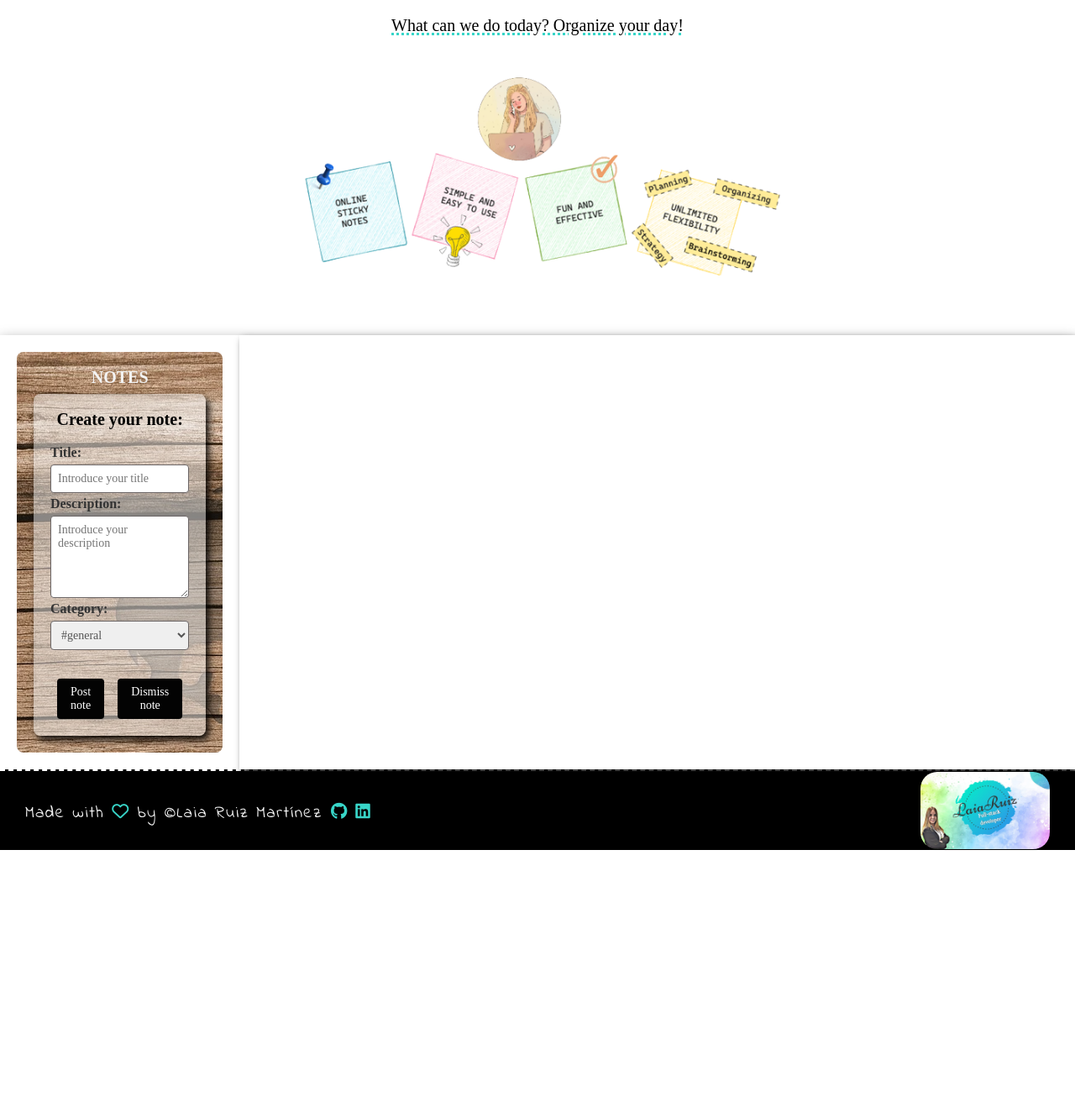
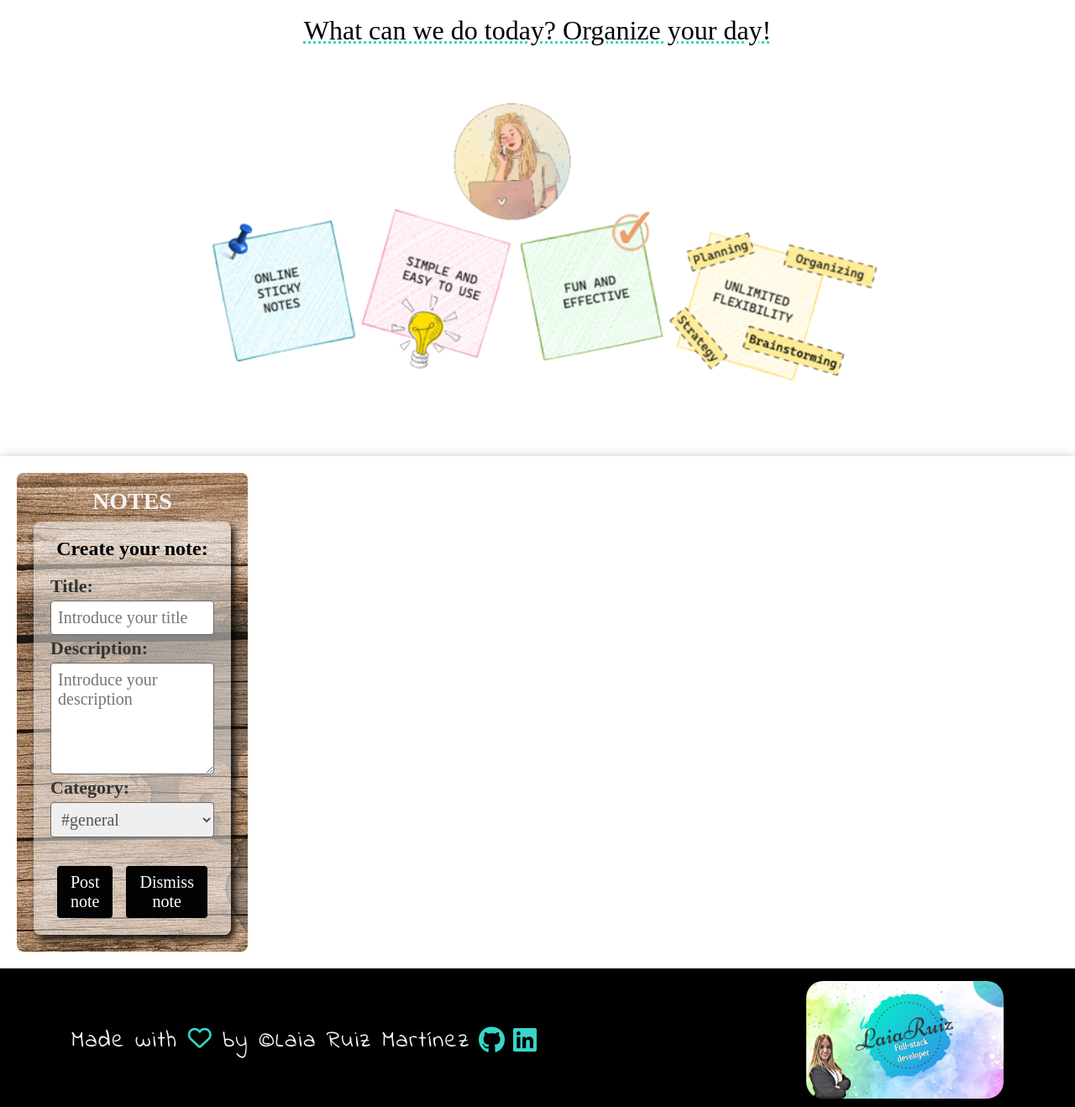
Before and after one commit to LaiaRuizM/create-notes, a React (Create React App) app: page / in a window 1280 px wide. Shown: the whole page at 84% size. Before the commit the page ends 1012 px from the top, so only its background shows below. Built offline with nearby package versions, Linux system fonts and the light colour scheme; a web font is replaced by a local one.

Commit message:
fix: posted notes and styles

```diff
--- a/src/styles/App.scss
+++ b/src/styles/App.scss
@@ -10,9 +10,21 @@
       font-family: "Shantell Sans", cursive;
       font-size: 20px;
       text-decoration: 3px rgb(56, 213, 200) dotted underline;
+      @media (min-width: 768px) {
+        font-size: 28px;
+      }
+      @media (min-width: 1024px) {
+        font-size: 32px;
+      }
     }
     &--image {
-      width: 50%;
+      width: 70%;
+      @media (min-width: 768px) {
+        width: 90%;
+      }
+      @media (min-width: 1024px) {
+        width: 70%;
+      }
     }
   }
 }
@@ -21,12 +33,10 @@
   box-shadow: 0 5px 15px rgba(0, 0, 0, 0.4);
   display: flex;
   flex-direction: column;
+  justify-content: center;
+  align-items: center;
   @media (min-width: 768px) {
     flex-direction: row;
     justify-content: space-between;
   }
 }
-
-.section {
-  background-color: aqua;
-}
--- a/src/styles/layouts/Aside.scss
+++ b/src/styles/layouts/Aside.scss
@@ -1,7 +1,6 @@
 .aside {
   background-image: url("../../images/woodboard.jpg");
   border-radius: 8px;
-  // box-shadow: 3px 4px 4px rgba(12, 12, 12, 0.9);
   padding: 20px;
   margin: 20px;
   width: 300px;
@@ -13,6 +12,12 @@
       font-weight: 900;
       text-align: center;
       text-transform: uppercase;
+      @media (min-width: 768px) {
+        font-size: 24px;
+      }
+      @media (min-width: 1024px) {
+        font-size: 28px;
+      }
     }
   }
 }
--- a/src/styles/layouts/Footer.scss
+++ b/src/styles/layouts/Footer.scss
@@ -1,16 +1,13 @@
 .footer {
-  //   position: fixed;
   background-color: black;
   display: flex;
   flex-direction: column;
-  justify-content: center;
   align-items: center;
-  border-top: 2px dashed white;
-  height: 12vh;
-  @media (min-width: 700px) {
+  @media (min-width: 768px) {
     flex-direction: row;
     justify-content: space-between;
-    padding: 0 30px;
+    padding: 0 35px;
+    // margin-top: 70px;
   }
   &__text {
     color: whitesmoke;
@@ -18,18 +15,41 @@
     font-family: "Indie Flower", cursive;
     letter-spacing: 1.5px;
     @media (min-width: 768px) {
-      font-size: 20px;
+      font-size: 24px;
+    }
+    @media (min-width: 1024px) {
+      font-size: 28px;
     }
   }
   &__logo {
     height: 70px;
     border-radius: 20px;
+    margin-bottom: 10px;
+    margin-top: 15px;
+    &:hover {
+      transform: scale(1.2);
+    }
     @media (min-width: 768px) {
-      height: 92px;
+      height: 120px;
+    }
+    @media (min-width: 1024px) {
+      height: 140px;
+      margin-right: 50px;
+      &:hover {
+        transform: scale(1.2);
+      }
     }
   }
   &__container {
     display: flex;
+    @media (min-width: 768px) {
+      flex-direction: column;
+      align-items: center;
+    }
+    @media (min-width: 1024px) {
+      flex-direction: row;
+      padding-left: 50px;
+    }
   }
 }
 .fa-brands {
@@ -40,7 +60,10 @@
     transform: scale(140%);
   }
   @media (min-width: 768px) {
-    font-size: 20px;
+    font-size: 24px;
+  }
+  @media (min-width: 1024px) {
+    font-size: 32px;
   }
 }
 
--- a/src/styles/layouts/NoteItem.scss
+++ b/src/styles/layouts/NoteItem.scss
@@ -20,16 +20,34 @@
         font-style: italic;
         font-size: 10px;
         text-align: right;
+        @media (min-width: 768px) {
+          font-size: 16px;
+        }
+        @media (min-width: 1024px) {
+          font-size: 16px;
+        }
       }
       h2 {
         margin-top: 5px;
         font-size: 16px;
         font-weight: bolder;
         padding-bottom: 10px;
+        @media (min-width: 768px) {
+          font-size: 20px;
+        }
+        @media (min-width: 1024px) {
+          font-size: 20px;
+        }
       }
       p {
         font-weight: lighter;
         font-size: 12px;
+        @media (min-width: 768px) {
+          font-size: 14px;
+        }
+        @media (min-width: 1024px) {
+          font-size: 16px;
+        }
       }
     }
     &__div {
--- a/src/styles/layouts/NoteList.scss
+++ b/src/styles/layouts/NoteList.scss
@@ -1,6 +1,5 @@
 .note__section {
   width: 100%;
-  box-shadow: 4px 5px 8px rgba(0, 0, 0, 0.9);
   &__list {
     overflow: hidden;
     padding: 3em;
@@ -24,11 +23,23 @@
   border-radius: 6px;
   cursor: grab;
   font-size: 14px;
+  @media (min-width: 768px) {
+    font-size: 18px;
+  }
+  @media (min-width: 1024px) {
+    font-size: 20px;
+  }
   &:hover {
     color: rgb(56, 38, 64);
     font-size: large;
     font-weight: bold;
     border: solid 1px rgb(105, 71, 105);
     border-radius: 80%;
+    @media (min-width: 768px) {
+      font-size: 20px;
+    }
+    @media (min-width: 1024px) {
+      font-size: 22px;
+    }
   }
 }
--- a/src/styles/layouts/PostedNote.scss
+++ b/src/styles/layouts/PostedNote.scss
@@ -17,6 +17,12 @@
       font-weight: 900;
       margin-bottom: 20px;
       color: #000000;
+      @media (min-width: 768px) {
+        font-size: 22px;
+      }
+      @media (min-width: 1024px) {
+        font-size: 24px;
+      }
     }
     &__container {
       font-size: 20px;
@@ -30,6 +36,12 @@
         color: #333;
         margin-top: 2px;
         margin-bottom: 4px;
+        @media (min-width: 768px) {
+          font-size: 20px;
+        }
+        @media (min-width: 1024px) {
+          font-size: 22px;
+        }
       }
       .form__container__input,
       .form__container__textarea,
@@ -42,6 +54,12 @@
         color: #555;
         margin-top: 2px;
         margin-bottom: 3px;
+        @media (min-width: 768px) {
+          font-size: 18px;
+        }
+        @media (min-width: 1024px) {
+          font-size: 20px;
+        }
       }
     }
     &__btns {
@@ -65,6 +83,12 @@
           font-weight: 900;
           transition: all 2s ease;
         }
+        @media (min-width: 768px) {
+          font-size: 18px;
+        }
+        @media (min-width: 1024px) {
+          font-size: 20px;
+        }
       }
     }
   }
```
